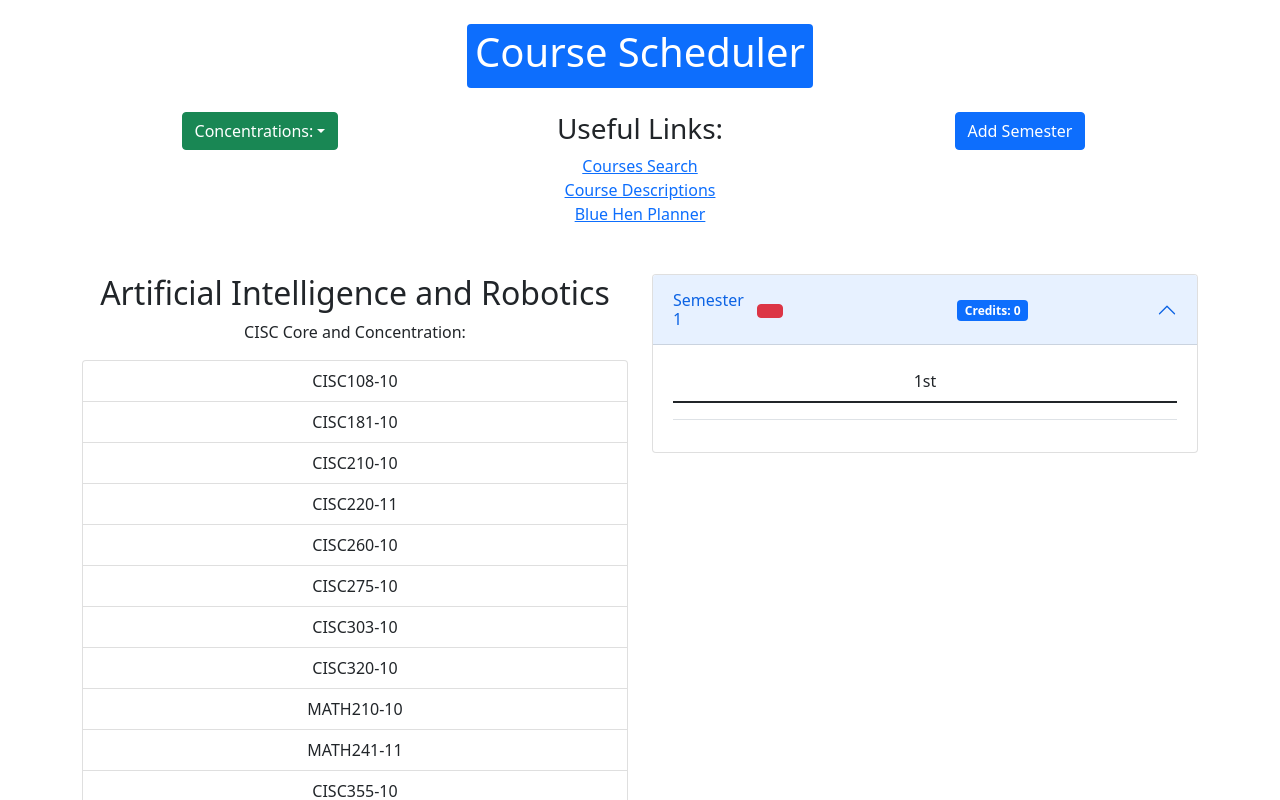
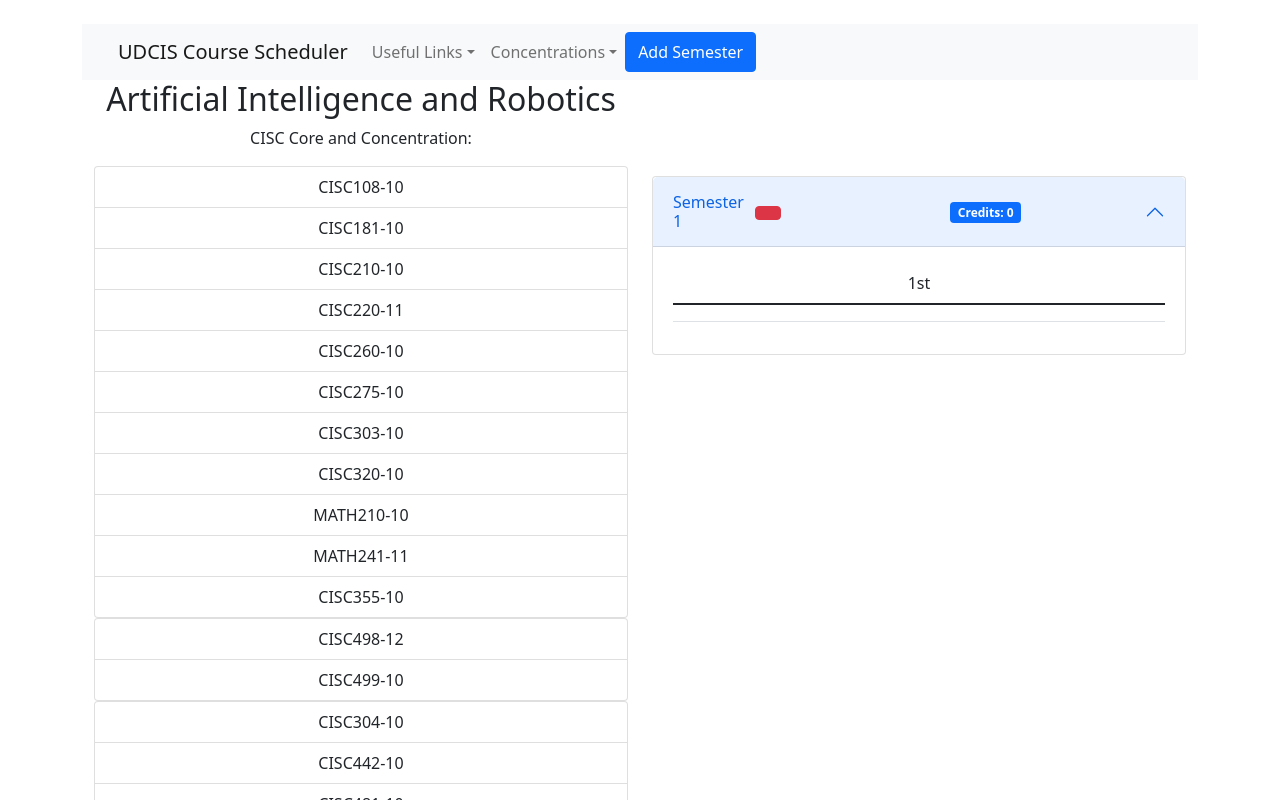
Before and after one commit to UD-CISC275-F21/ud-cis-scheduler-team-4, a React (Create React App) app: page / in a window 1280 px wide. Shown: the top 800 px of the page. Built offline with nearby package versions, Linux system fonts and the light colour scheme.

Commit message:
navbar established, moved all buttons and dropdowns to navbar

```diff
--- a/src/App.tsx
+++ b/src/App.tsx
@@ -1,4 +1,5 @@
 import React from "react";
+import "bootswatch/dist/flatly/bootstrap.min.css";
 import { MainPage } from "./components/MainPage";
 import "./App.css";
 
--- a/src/components/MainPage.tsx
+++ b/src/components/MainPage.tsx
@@ -1,5 +1,6 @@
-import "bootstrap/dist/css/bootstrap.min.css";
-import { Container, Row, Col, Badge } from "react-bootstrap";
+import "bootswatch/dist/flatly/bootstrap.min.css";
+import "../css/style.css";
+import { Container, Row, Col, Badge, Navbar, Nav, NavDropdown } from "react-bootstrap";
 import { WelcomeToast } from "./util/Notifications";
 import { SemesterTable } from "./semesters/SemesterTable";
 import React, { useState, useEffect } from "react";
@@ -44,35 +45,34 @@ export const MainPage = (): JSX.Element => {
                         </Col>
                     </Row>
                     <Row>
-                        <Col>
-                            <Badge bg="primary"><h1>Course Scheduler</h1></Badge>
-                        </Col>
+                        <Navbar bg="light" expand="lg">
+                            <Container>
+                                <Navbar.Brand href="#home">UDCIS Course Scheduler</Navbar.Brand>
+                                <Navbar.Toggle aria-controls="basic-navbar-nav" />
+                                <Navbar.Collapse id="basic-navbar-nav">
+                                    <Nav className="me-auto">
+                                        <NavDropdown title="Useful Links" id="basic-navbar-nav">
+                                            <NavDropdown.Item href="https://udapps.nss.udel.edu/CoursesSearch/">Course Search</NavDropdown.Item>
+                                            <NavDropdown.Item href="https://www.cis.udel.edu/academics/undergraduate-programs/resources/courses/">CISC Undergraduate Courses</NavDropdown.Item>
+                                            <NavDropdown.Item href="https://webreg.nss.udel.edu/registration/schedule/">Registration Add/Drop</NavDropdown.Item>
+                                            <NavDropdown.Item href="https://ud-cis-teaching.github.io/student-guidance/">UD CIS Student Guidance</NavDropdown.Item>
+                                        </NavDropdown>
+                                        <DropdownMenu setConcentration={setConcentration} semesterCourses={semesterCourses} setSemesterCourses={setSemesterCourses}></DropdownMenu>
+                                        <AddSemesterButton setSemesters={setSemesters} semesters={semesters} />
+                                    </Nav>
+                                </Navbar.Collapse>
+                            </Container>
+                        </Navbar>
                     </Row>
-                    <br />
-                    <Row>
-                        <Col>
-                            <DropdownMenu setConcentration={setConcentration} semesterCourses={semesterCourses} setSemesterCourses={setSemesterCourses}></DropdownMenu>
-                        </Col>
-                        <Col>
-                            <h3>Useful Links:</h3>
-                            <a href="https://udapps.nss.udel.edu/CoursesSearch/" target="_blank" rel="noopener noreferrer">Courses Search</a>
-                            <div>
-                                <a href="https://www.cis.udel.edu/academics/undergraduate-programs/resources/courses/" target="_blank" rel="noopener noreferrer">Course Descriptions</a>
-                            </div>
-                            <a href="https://webreg.nss.udel.edu/registration/schedule/" target="_blank" rel="noopener noreferrer">Blue Hen Planner</a>
-                        </Col>
-                        <br />
-                        <Col>
-                            <AddSemesterButton setSemesters={setSemesters} semesters={semesters} />
-                        </Col>
-                    </Row>
-                    <br />
-                    <br />
                     <Row>
                         <Col>
                             <DisplayCourseList concentration={concentration} setConcentrationContainers={setConcentrationContainers} ></DisplayCourseList>
                         </Col>
                         <Col>
+                            <br/>
+                            <br/>
+                            <br/>
+                            <br/>
                             <SemesterTable semesters={semesters} semestersCourses={semesterCourses} setSemesterCourses={setSemesterCourses}/>
                         </Col>
                     </Row>
--- a/src/components/util/DropdownMenu.tsx
+++ b/src/components/util/DropdownMenu.tsx
@@ -1,4 +1,4 @@
-import { Dropdown } from "react-bootstrap";
+import { Dropdown, NavDropdown } from "react-bootstrap";
 import { Concentration } from "../../interfaces/concentration";
 import { SemesterType } from "../../interfaces/semester";
 import CONCENTRATIONS from "../../json/concentrations.json";
@@ -25,48 +25,42 @@ export function DropdownMenu(props: { setConcentration: React.Dispatch<React.Set
     };
 
     return <div>
-        <Dropdown>
-            <Dropdown.Toggle variant="success" id="dropdown-basic">
-                Concentrations:
-            </Dropdown.Toggle>
+        <NavDropdown title="Concentrations" id="basic-navbar-nav">
 
-            <Dropdown.Menu>
-
-                <Dropdown.Item as="button" onClick={()=>{
+            <NavDropdown.Item as="button" onClick={()=>{
                 clickFunc(0);
-                }}>AI and Robotics</Dropdown.Item>
+            }}>AI and Robotics</NavDropdown.Item>
 
 
-                <Dropdown.Item as="button" onClick={()=>{
+            <NavDropdown.Item as="button" onClick={()=>{
                 clickFunc(1);
-                }}>Bioinformatics</Dropdown.Item>
+            }}>Bioinformatics</NavDropdown.Item>
 
 
-                <Dropdown.Item as="button" onClick={()=>{
+            <NavDropdown.Item as="button" onClick={()=>{
                 clickFunc(2);
-                }}>Cybersecurity</Dropdown.Item>
+            }}>Cybersecurity</NavDropdown.Item>
 
 
-                <Dropdown.Item as="button" onClick={()=>{
+            <NavDropdown.Item as="button" onClick={()=>{
                 clickFunc(3);
-                }}>Data Science</Dropdown.Item>
+            }}>Data Science</NavDropdown.Item>
 
 
-                <Dropdown.Item as="button" onClick={()=>{
+            <NavDropdown.Item as="button" onClick={()=>{
                 clickFunc(4);
-                }}>High-Performance Computing</Dropdown.Item>
+            }}>High-Performance Computing</NavDropdown.Item>
 
 
-                <Dropdown.Item as="button" onClick={()=>{
+            <NavDropdown.Item as="button" onClick={()=>{
                 clickFunc(5);
-                }}>Networks and Systems</Dropdown.Item>
+            }}>Networks and Systems</NavDropdown.Item>
 
 
-                <Dropdown.Item as="button" onClick={()=>{
+            <NavDropdown.Item as="button" onClick={()=>{
                 clickFunc(6);
-                }}>Theory</Dropdown.Item>
+            }}>Theory</NavDropdown.Item>
 
-            </Dropdown.Menu>
-        </Dropdown>
+        </NavDropdown>
     </div>;
 }
--- /dev/null
+++ b/src/css/style.css
@@ -0,0 +1,3 @@
+.appHeader{
+    background-color:slateblue
+}
```
Lines whose indentation alone changed are shown as unchanged.
